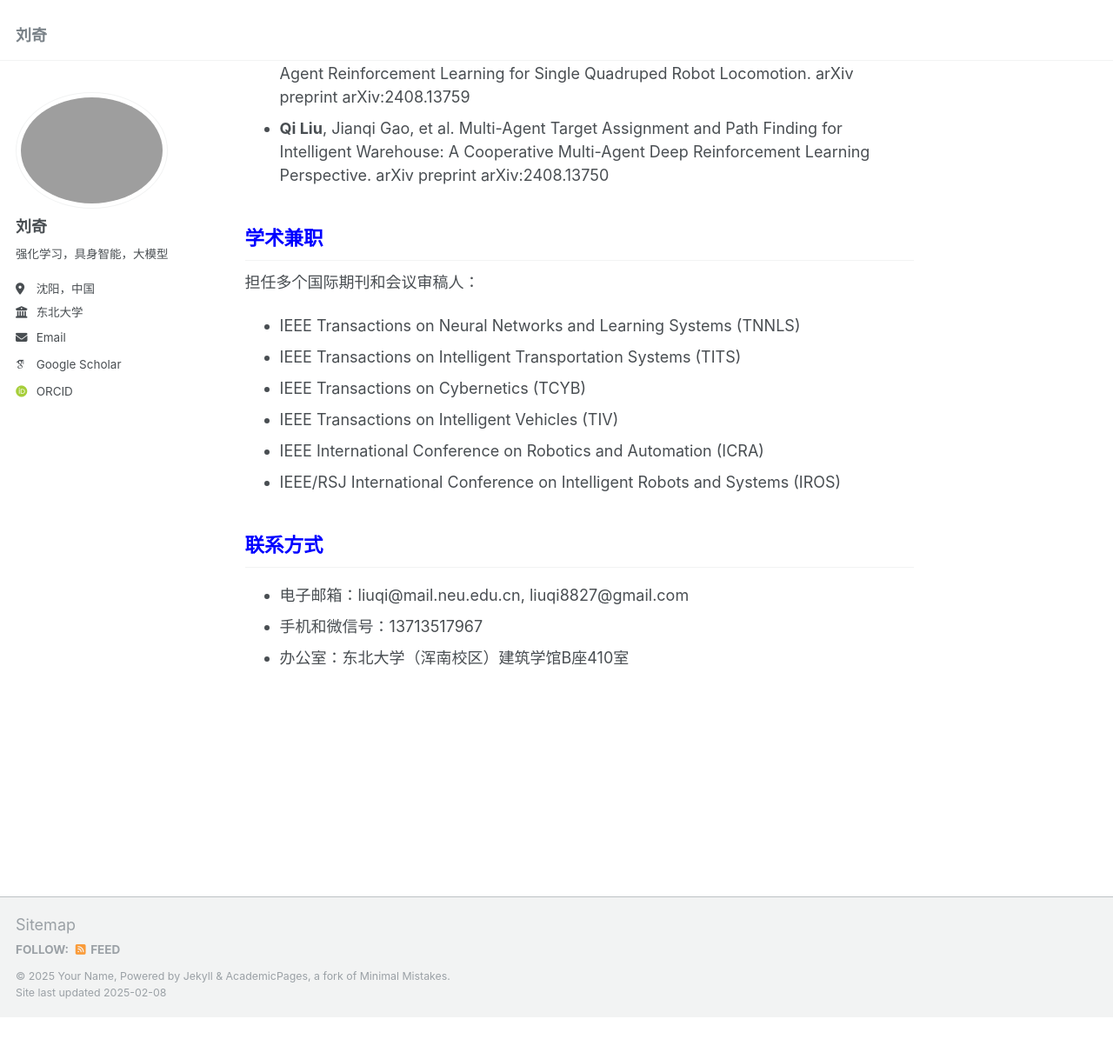
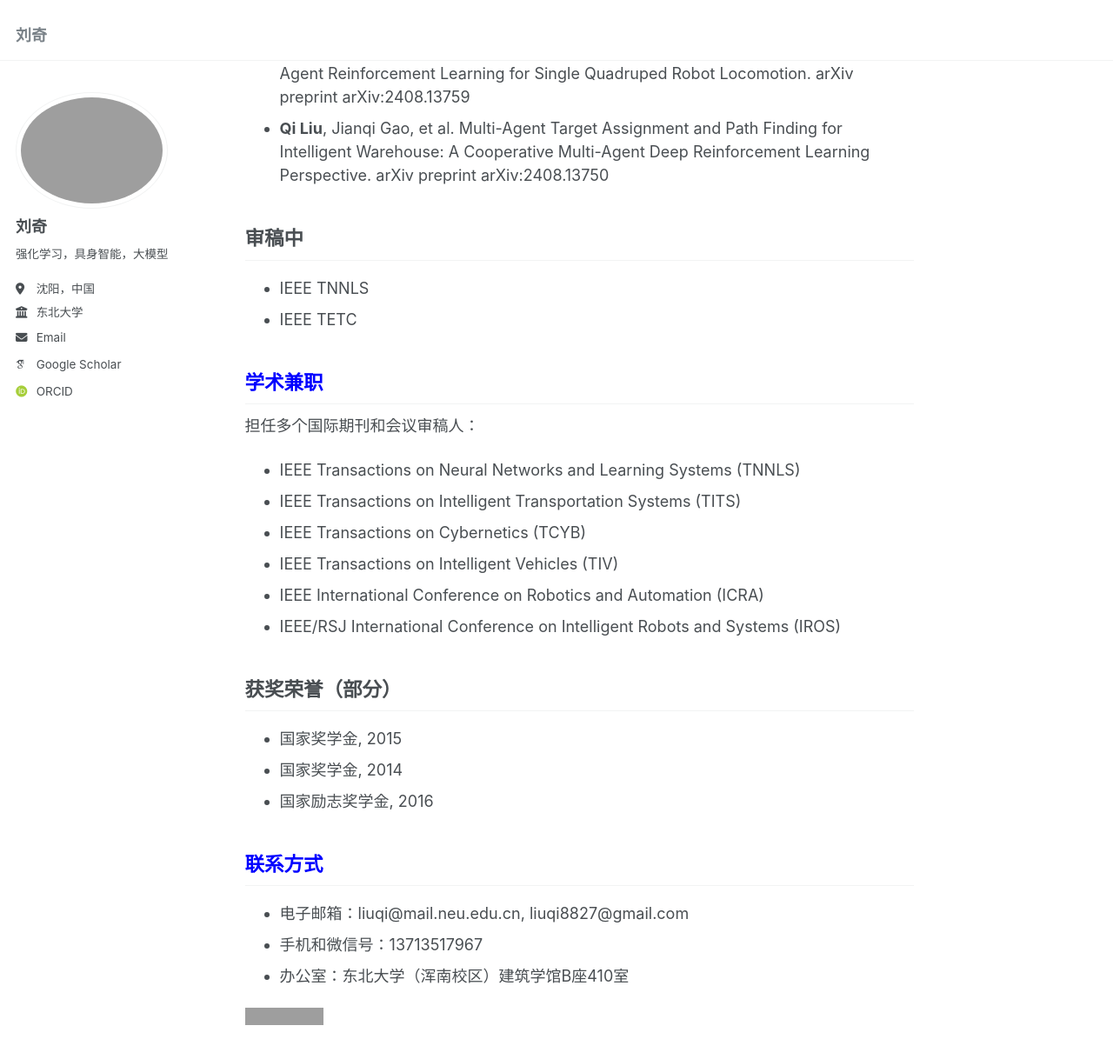
Before and after one commit to liuqi8827/liuqi8827.github.io, a Jekyll site: the page built from _pages/about.md, in a window 1280 px wide and 1400 px high, scrolled down 2235 px. Shown: the top 1218 px of the window at 87% size. Built offline with Jekyll 4.4.1, drawn with Linux system fonts in a browser that asks for light colours; some web fonts are replaced; before the commit the page ends 3404 px from its top, so only the background shows below that; grey boxes are pictures that could not be loaded.

Commit message:
Update about.md

```diff
--- a/_pages/about.md
+++ b/_pages/about.md
@@ -16,8 +16,8 @@ redirect_from:
 - **大语言模型对齐**：如安全价值对齐、人类反馈强化学习等
 - **具身智能**：基于学习（深度强化学习、模仿学习和大模型等）的各类智能机器人控制、决策和协作，如：四足机械狗的步态和技能学习、机械臂和多指灵巧手的操作、双足人形机器人全身控制、轮式机器人和无人驾驶导航。
 
-<font color="red">欢迎对上述方向感兴趣的学生（本硕博）和业界朋友联系，进行科研合作（可远程）。</font>
-<font color="red">也欢迎对深度强化学习在其他领域的应用（如：智能电网、推荐系统、自动股票交易等）感兴趣的学生和业界朋友联系，本人也做过相关的研究。</font>
+**<font color="red">欢迎对上述方向感兴趣的学生（本硕博）和业界朋友联系，进行科研合作（可远程）。</font>**
+**<font color="red">也欢迎对深度强化学习在其他领域的应用（如：智能电网、推荐系统、自动股票交易等）感兴趣的学生和业界朋友联系，本人也做过相关的研究。</font>**
 
 ## <font color="blue">研究经历</font>
 - 2024.08 - 2024.11：北京星动纪元科技有限公司(ROBOTERA)，具身智能研究实习生，研究基于深度强化学习的机械臂和5指灵巧手控制。
@@ -43,6 +43,10 @@ redirect_from:
 - **Qi Liu<sup>#</sup>**, Jingxiang Guo<sup>#</sup>, Sixi Lin, Shuaikang Ma, Jinxuan Zhu, Yanjie Li. MASQ: Multi-Agent Reinforcement Learning for Single Quadruped Robot Locomotion. arXiv preprint arXiv:2408.13759
 - **Qi Liu**, Jianqi Gao, et al. Multi-Agent Target Assignment and Path Finding for Intelligent Warehouse: A Cooperative Multi-Agent Deep Reinforcement Learning Perspective. arXiv preprint arXiv:2408.13750
 
+## 审稿中
+- IEEE TNNLS
+- IEEE TETC
+
 ## <font color="blue">学术兼职</font>
 担任多个国际期刊和会议审稿人：
 - IEEE Transactions on Neural Networks and Learning Systems (TNNLS)
@@ -52,7 +56,14 @@ redirect_from:
 - IEEE International Conference on Robotics and Automation (ICRA)
 - IEEE/RSJ International Conference on Intelligent Robots and Systems (IROS)
 
+## 获奖荣誉（部分）
+- 国家奖学金, 2015
+- 国家奖学金, 2014
+- 国家励志奖学金, 2016
+
 ## <font color="blue">联系方式</font>
 - 电子邮箱：liuqi@mail.neu.edu.cn, liuqi8827@gmail.com
 - 手机和微信号：13713517967
 - 办公室：东北大学（浑南校区）建筑学馆B座410室
+
+<a href="https://info.flagcounter.com/rfZ5"><img src="https://s01.flagcounter.com/count2/rfZ5/bg_FFFFFF/txt_000000/border_CCCCCC/columns_2/maxflags_10/viewers_0/labels_0/pageviews_0/flags_0/percent_0/" alt="Flag Counter" border="0"></a>
```
